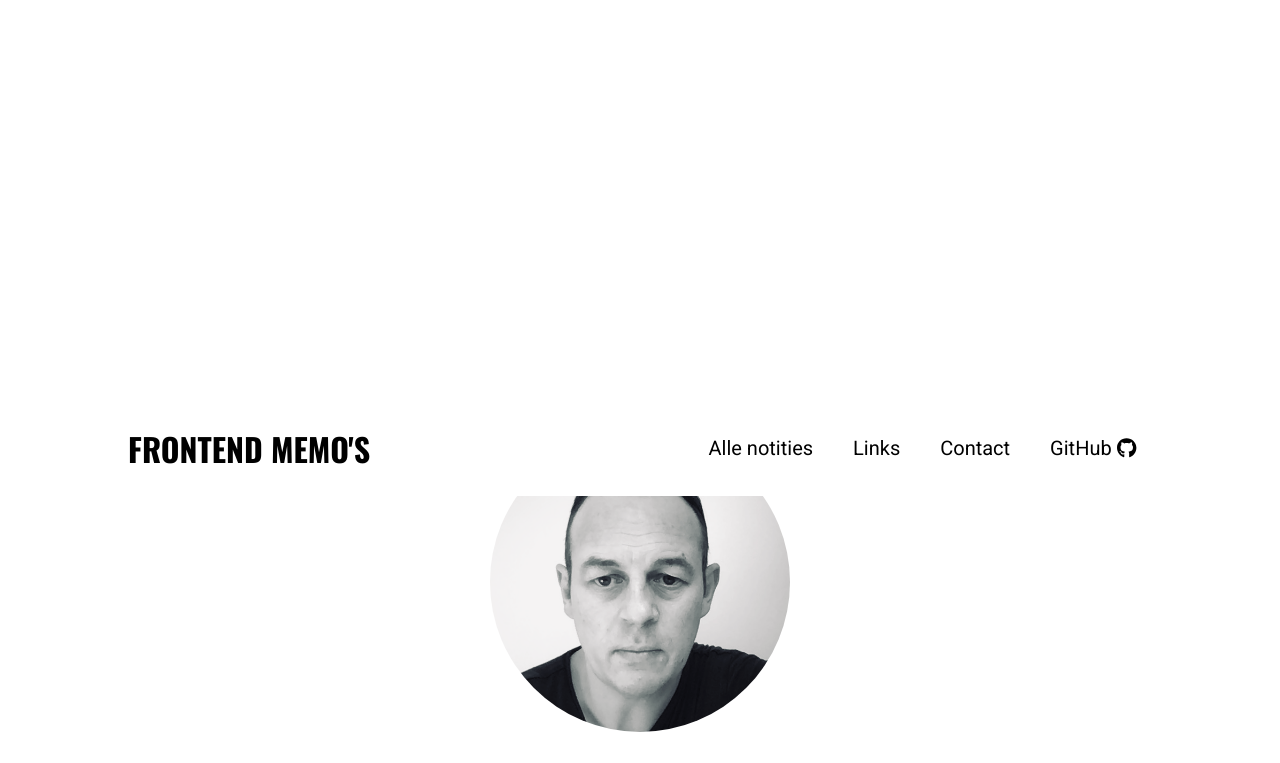
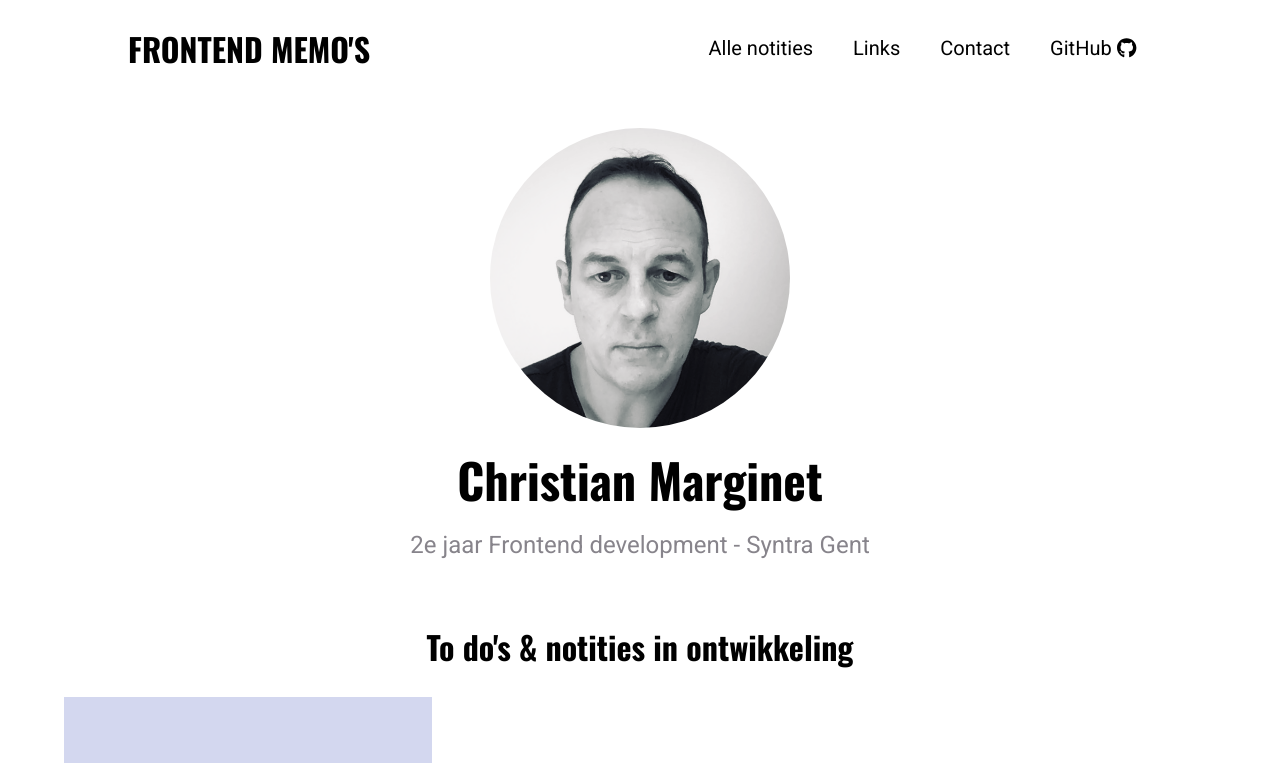
Before and after one commit to Christian-Mar/Frontend, a Next.js app: page / in a window 1280 px wide. Shown: the top 763 px of the page. Built offline with nearby package versions, Linux system fonts and the light colour scheme.

Commit message:
back to original layout

```diff
--- a/components/home-page/hero.module.css
+++ b/components/home-page/hero.module.css
@@ -2,7 +2,7 @@
   text-align: center;
   background-color: white;
   padding: var(--size-8) 0;
-  margin-top: 400px;
+
 }
 
 .image {
--- a/components/layout/main-navigation.module.css
+++ b/components/layout/main-navigation.module.css
@@ -2,8 +2,7 @@
   width: 100%;
   height: 6rem;
   background-color: white;
-  position: fixed;
-  z-index: 10;
+
   display: flex;
   justify-content: space-between;
   align-items: center;
```
